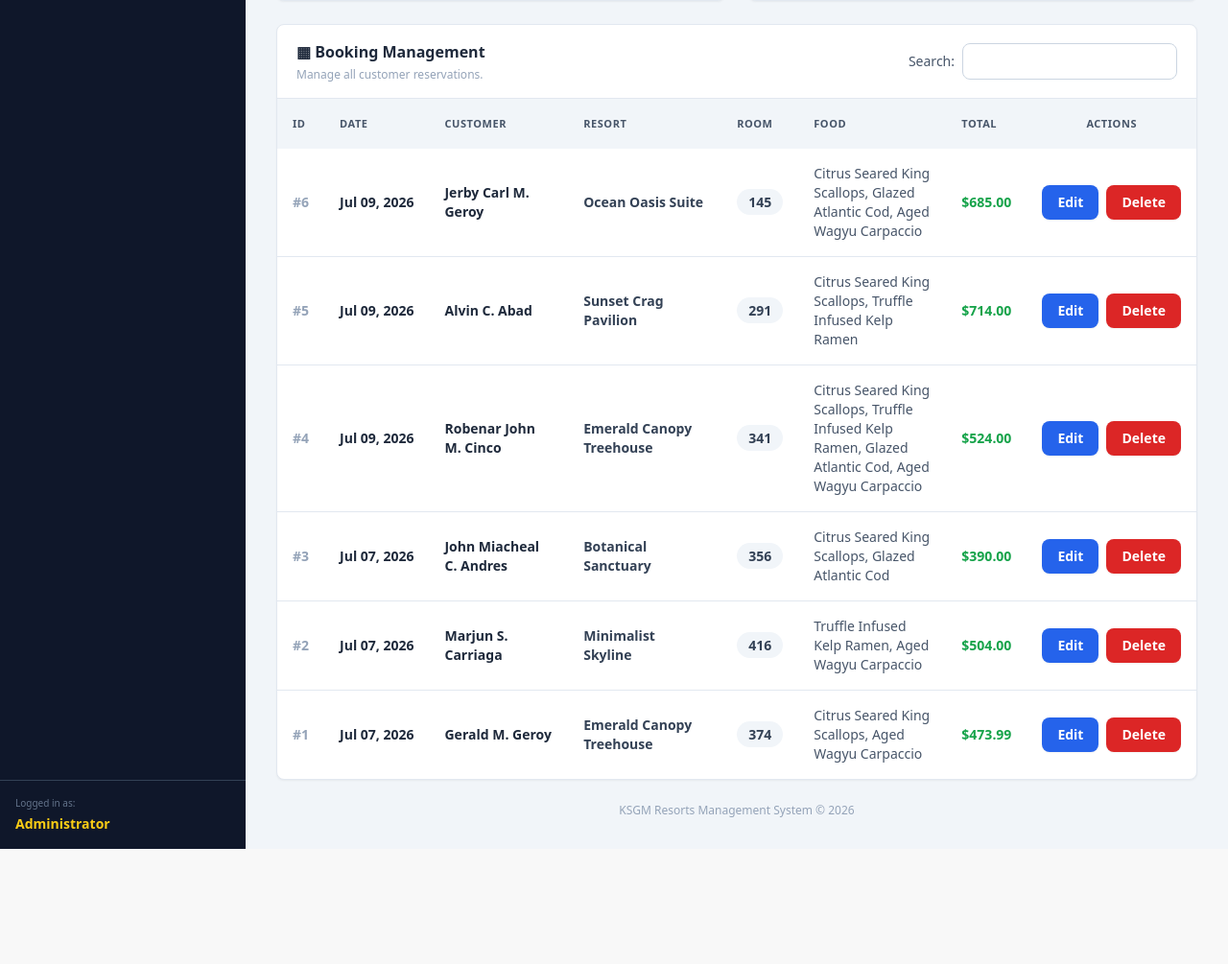
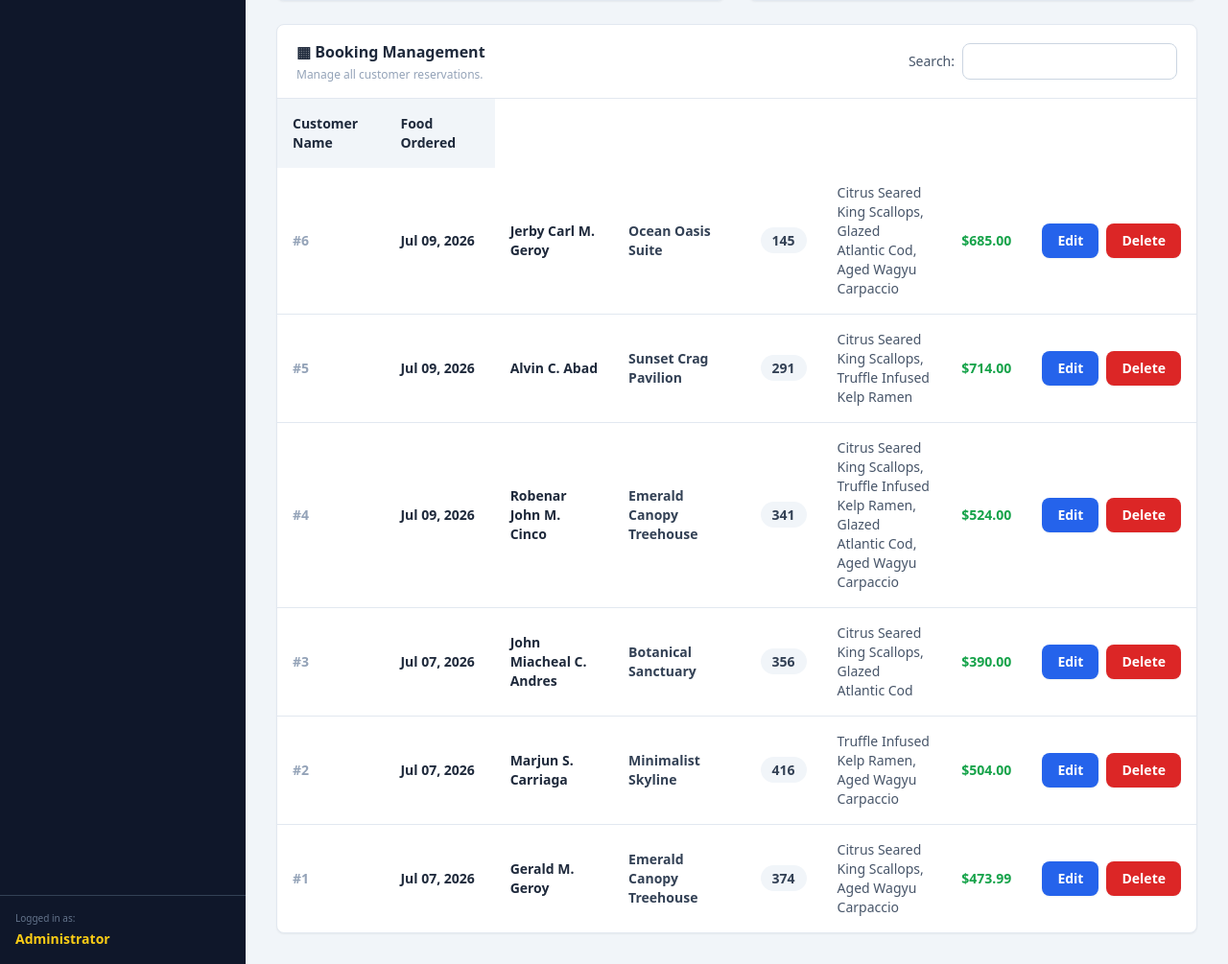
Before and after one commit to ralyhergeraldgeroy-netizen/KSGMS, a PHP site: page / in a window 1280 px wide. Shown: the part 863-1868 px from the top of the page at 96% size. Before the commit the page ends 1748 px from the top, so only its background shows below. Run offline with PHP 8.4, Linux system fonts and the light colour scheme; a user stored in the database is signed in; data comes from the database, SQL or seed files in the repository; some libraries are stand-ins or nearby versions.

Commit message:
admin_view.php

```diff
--- a/HONOR/views/partials/admin_view.php
+++ b/HONOR/views/partials/admin_view.php
@@ -76,11 +76,14 @@
                     Resorts
                 </a>
 
-            <a href="#food"
-               class="flex items-center gap-3 px-4 py-3 rounded-lg text-slate-300 hover:bg-slate-800 hover:text-white transition text-sm">
+                <button type="button"
+                onclick="openFoodModal()"
+                  class="w-full flex items-center gap-3 px-4 py-3 rounded-lg text-slate-300 hover:bg-slate-800 hover:text-white transition text-sm">
+
                <span>🍴</span>
                      Food Orders
-            </a>
+
+                </button>
 
 
                 <p class="text-[10px] text-slate-500 font-bold uppercase tracking-widest px-3 mt-7 mb-3">
@@ -364,46 +367,21 @@
 
                         <table class="w-full text-left text-sm">
 
-                        <thead>
+                            <thead class="bg-slate-100">
 
-                            <tr class="bg-slate-100 text-slate-600 uppercase text-[11px] tracking-wider">
+<tr>
 
     <th class="p-4">
-                                    ID
+        Customer Name
     </th>
 
     <th class="p-4">
-                                    Date
-                                </th>
-
-                                <th class="p-4">
-                                    Customer
-                                </th>
-
-                                <th class="p-4">
-                                    Resort
-                                </th>
-
-                                <th class="p-4">
-                                    Room
-                                </th>
-
-                                <th class="p-4">
-                                    Food
-                                </th>
-
-                                <th class="p-4">
-                                    Total
-                                </th>
-
-                                <th class="p-4 text-center">
-                                    Actions
+        Food Ordered
     </th>
 
 </tr>
 
 </thead>
-
 
                             <tbody id="bookingTableBody"
                                 class="divide-y divide-slate-200">
@@ -583,6 +561,92 @@
 
                 </div>
 
+ </div>
+
+<!-- FOOD ORDER MODAL -->
+
+<div id="foodModal"
+class="hidden fixed inset-0 bg-black bg-opacity-50 flex items-center justify-center z-50">
+
+
+<div class="bg-white rounded-xl shadow-xl w-11/12 md:w-2/3 max-h-[80vh] overflow-y-auto">
+
+
+    <div class="flex justify-between items-center px-6 py-4 border-b">
+
+        <h2 class="text-xl font-black text-slate-800">
+            🍴 Customer Food Orders
+        </h2>
+
+
+        <button onclick="closeFoodModal()"
+        class="text-red-600 font-bold text-xl">
+            ✕
+        </button>
+
+    </div>
+
+
+
+    <div class="p-6">
+
+
+    <table class="w-full text-left text-sm">
+
+
+    <thead class="bg-slate-100">
+
+<tr>
+
+    <th class="p-4">
+        Name
+    </th>
+
+    <th class="p-4">
+        Food Order
+    </th>
+
+</tr>
+
+</thead>
+
+
+<tbody>
+
+<?php foreach ($bookings as $row): ?>
+
+<?php if(!empty($row['food_items'])): ?>
+
+<tr class="border-b">
+
+    <td class="p-4 font-bold">
+        <?= htmlspecialchars($row['customer_name']) ?>
+    </td>
+
+
+    <td class="p-4">
+        <?= htmlspecialchars($row['food_items']) ?>
+    </td>
+
+</tr>
+
+<?php endif; ?>
+
+<?php endforeach; ?>
+
+</tbody>
+
+
+
+
+
+    </div>
+
+
+</div>
+
+
+</div>
 
                 <!-- FOOTER -->
                 <div class="text-center text-xs text-slate-400 mt-6">
@@ -638,6 +702,27 @@
         });
 
     }
+
+function openFoodModal(){
+
+    let modal = document.getElementById("foodModal");
+
+    if(modal){
+        modal.classList.remove("hidden");
+    }else{
+        alert("Food modal not found");
+    }
+
+}
+
+
+function closeFoodModal(){
+
+    document.getElementById("foodModal")
+    .classList.add("hidden");
+
+}
+
 
 
     /* ==========================================
```
Lines whose indentation alone changed are shown as unchanged.
